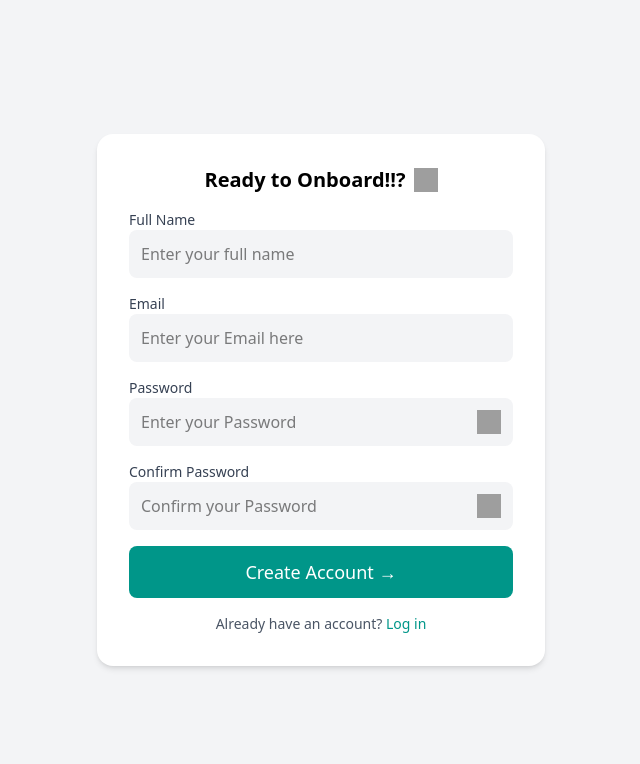
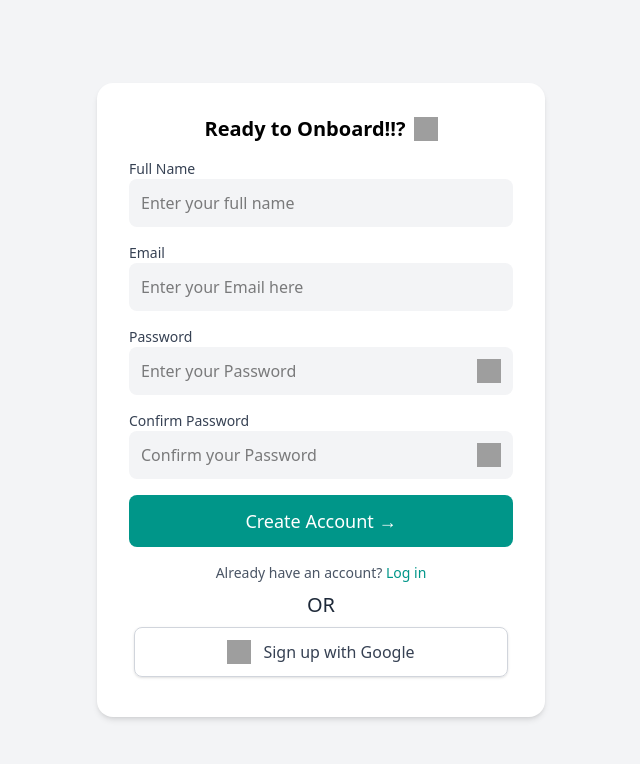
Before and after one commit to Kazim68/Work-Nexus-Frontend, a React (Vite) app: page /signup in a window 1280 px wide. Shown: the top 764 px of the page, without its empty margins (319-959 px from the left). Built offline with nearby package versions, Linux system fonts and the light colour scheme; grey boxes are pictures that could not be loaded.

Commit message:
google oauth integrated

```diff
--- a/package.json
+++ b/package.json
@@ -15,12 +15,14 @@
     "@mui/material": "^6.4.8",
     "@mui/system": "^6.4.8",
     "@mui/x-data-grid": "^7.28.1",
+    "@react-oauth/google": "^0.12.1",
     "@reduxjs/toolkit": "^2.6.1",
     "@tailwindcss/vite": "^4.0.15",
     "@tanstack/react-query": "^5.71.10",
     "axios": "^1.8.4",
     "chart.js": "^4.4.8",
     "dayjs": "^1.11.13",
+    "dotenv": "^16.4.7",
     "react": "^19.0.0",
     "react-chartjs-2": "^5.3.0",
     "react-dom": "^19.0.0",
--- /dev/null
+++ b/src/Api/GoogleOAuthApi.js
@@ -0,0 +1,7 @@
+import axios from 'axios';
+
+const api = axios.create({
+    baseURL: "http://localhost:3000/api",
+});
+
+export const googleAuth = (code) => api.get(`auth/google?code=${code}`);
--- /dev/null
+++ b/src/Components/Auth/SignUp/GoogleLogin.jsx
@@ -0,0 +1,71 @@
+import { useState } from "react";
+import { useGoogleLogin } from "@react-oauth/google";
+import { googleAuth } from "../../../Api/GoogleOAuthApi";
+import { useNavigate } from 'react-router-dom';
+import { useDispatch } from "react-redux";
+import { signInStart, signInFailure, signInSuccess } from "../../../Redux/UserSlice";
+import { toast } from "react-toastify";
+
+const GoolgeLogin = (props) => {
+    const navigate = useNavigate();
+    const dispatch = useDispatch();
+
+    const responseGoogle = async (authResult) => {
+        try {
+            dispatch(signInStart()); // set loading state
+            if (authResult["code"]) {
+                console.log(authResult['code']);
+                const result = await googleAuth(authResult.code);
+                if (result.error) {
+                    console.log('Error while Google Sign up...', result.error);
+                    dispatch(signInFailure(result.error));
+                    toast.error("Google sign-up failed!");
+                    return;
+                }
+
+                const { email, name, image } = result.data.user;
+                const token = result.data.token;
+                const obj = { email, name, token, image };
+                console.log(email, name);
+
+                dispatch(signInSuccess(obj));
+                toast.success("Successfully signed up with Google!");
+
+                navigate('/orgInfo');
+            } else {
+                console.log(authResult);
+                dispatch(signInFailure("Authorization code not received"));
+                toast.error("Google sign-up failed!");
+            }
+        } catch (e) {
+            console.log('Error while Google Login...', e);
+            dispatch(signInFailure(e.message));
+            toast.error("Something went wrong with Google sign-up");
+        }
+    };
+
+    const googleLogin = useGoogleLogin({
+        onSuccess: responseGoogle,
+        onError: responseGoogle,
+        flow: "auth-code",
+    });
+
+    return (
+        <div>
+            <button
+                onClick={googleLogin}
+                type="button"
+                className="w-full cursor-pointer w-full  flex items-center justify-center gap-3 py-3 px-23 border border-gray-300 rounded-lg shadow-sm hover:bg-gray-100 transition duration-200"
+            >
+                <img
+                    src="https://img.icons8.com/color/48/000000/google-logo.png"
+                    alt="Google logo"
+                    className="w-6 h-6"
+                />
+                <span className="text-gray-700 font-medium">Sign up with Google</span>
+            </button>
+        </div>
+    );
+};
+
+export default GoolgeLogin;
--- a/src/Components/Auth/SignUp/SignUp.jsx
+++ b/src/Components/Auth/SignUp/SignUp.jsx
@@ -4,6 +4,7 @@ import { Link } from "react-router-dom";
 import { create } from "../../../Api/Api"; // Import the generalized API function
 import { toast } from "react-toastify"; // For notifications
 import ButtonLoader from "../../Shared/ButtonLoader";
+import GoogleLogin from './GoogleLogin';
 
 const SignUp = () => {
     const [showPassword, setShowPassword] = useState(false);
@@ -179,6 +180,13 @@ const SignUp = () => {
                     Already have an account?{" "}
                     <Link to="../signin" className="text-teal-600 font-medium">Log in</Link>
                 </p>
+
+                <div className="flex items-center justify-center my-2">
+                    <span className="text-gray-800 text-xl">OR</span>
+                </div>
+                <div className="flex items-center justify-center my-2">
+                    <GoogleLogin></GoogleLogin>
+                </div>
             </div>
         </div>
     );
--- /dev/null
+++ b/src/Redux/AuthSlice.js
@@ -0,0 +1,21 @@
+import { createSlice } from '@reduxjs/toolkit';
+
+const initialState = {
+  userInfo: null,
+};
+
+const authSlice = createSlice({
+  name: 'auth',
+  initialState,
+  reducers: {
+    setCredentials: (state, action) => {
+      state.userInfo = action.payload;
+    },
+    logout: (state) => {
+      state.userInfo = null;
+    },
+  },
+});
+
+export const { setCredentials, logout } = authSlice.actions;
+export default authSlice.reducer;
--- a/src/Routes/AppRoutes.jsx
+++ b/src/Routes/AppRoutes.jsx
@@ -19,13 +19,18 @@ import NewMail from '../Components/Auth/SignUp/UpdateEmail';
 import Loader from '../Components/Shared/Loader';
 
 
+import { GoogleOAuthProvider } from "@react-oauth/google";
+import { GoogleClientID } from './Secret';
 
 const AppRoutes = () => {
     return (
         <>
+            <GoogleOAuthProvider clientId={GoogleClientID()}>
                 <BrowserRouter>
                     <Routes>
+
                         <Route path="/signup" element={<SignUp />} />
+
                         <Route path="/verify" element={<OTPVerification />} />
                         <Route path="/update-email" element={<NewMail />} />
 
@@ -51,6 +56,7 @@ const AppRoutes = () => {
 
                     </Routes>
                 </BrowserRouter>
+            </GoogleOAuthProvider>
         </>
     );
 };
--- /dev/null
+++ b/src/Routes/Secret.js
@@ -0,0 +1,3 @@
+export const GoogleClientID = () => {
+    return "203409941377-vj8kccvd56vhj48fkmc1nkbe6lcrojb9.apps.googleusercontent.com";
+}
--- a/src/main.jsx
+++ b/src/main.jsx
@@ -6,6 +6,7 @@ import { QueryClient, QueryClientProvider } from "@tanstack/react-query";
 import { persistor, store } from './Redux/Store.js'
 import { Provider } from 'react-redux'
 import { PersistGate } from 'redux-persist/integration/react'
+
 
 const queryClient = new QueryClient();
 
```
Also changed, not shown: 2 other files (tests, documents, lock files or other folders). Lines whose indentation alone changed are shown as unchanged.
